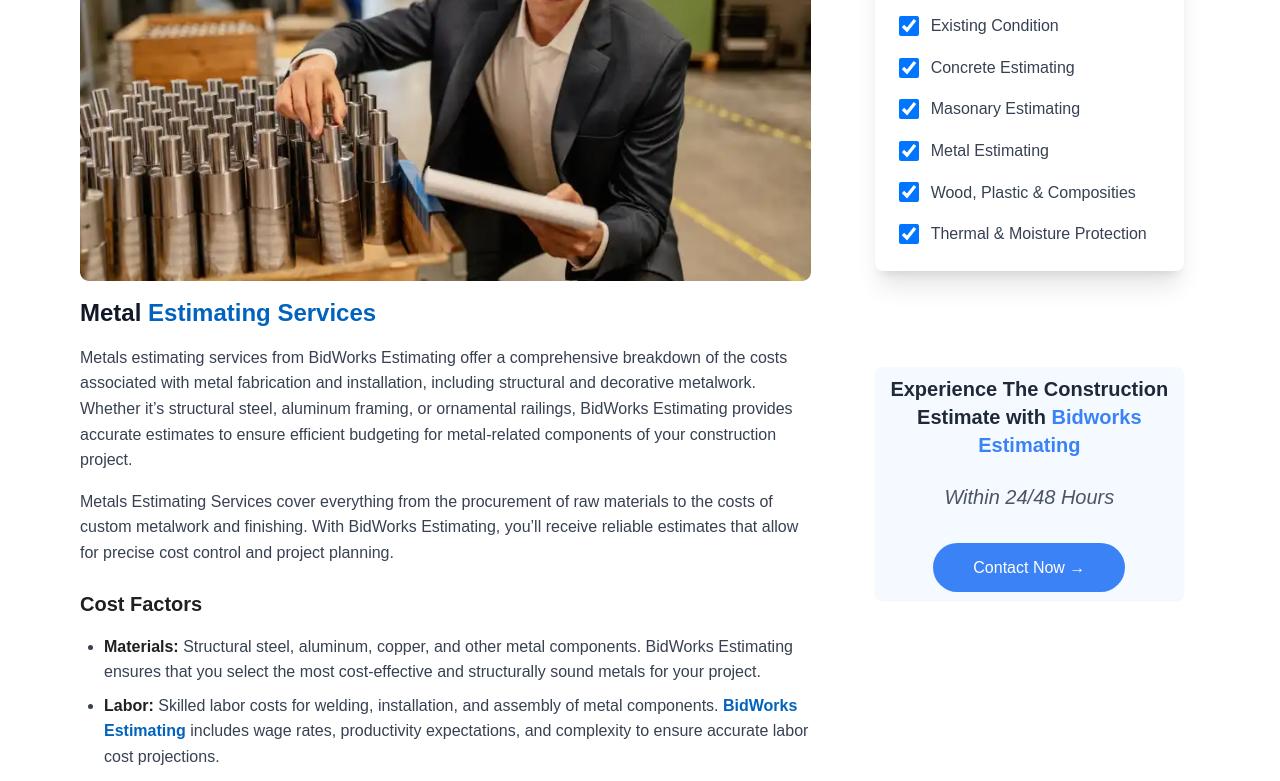
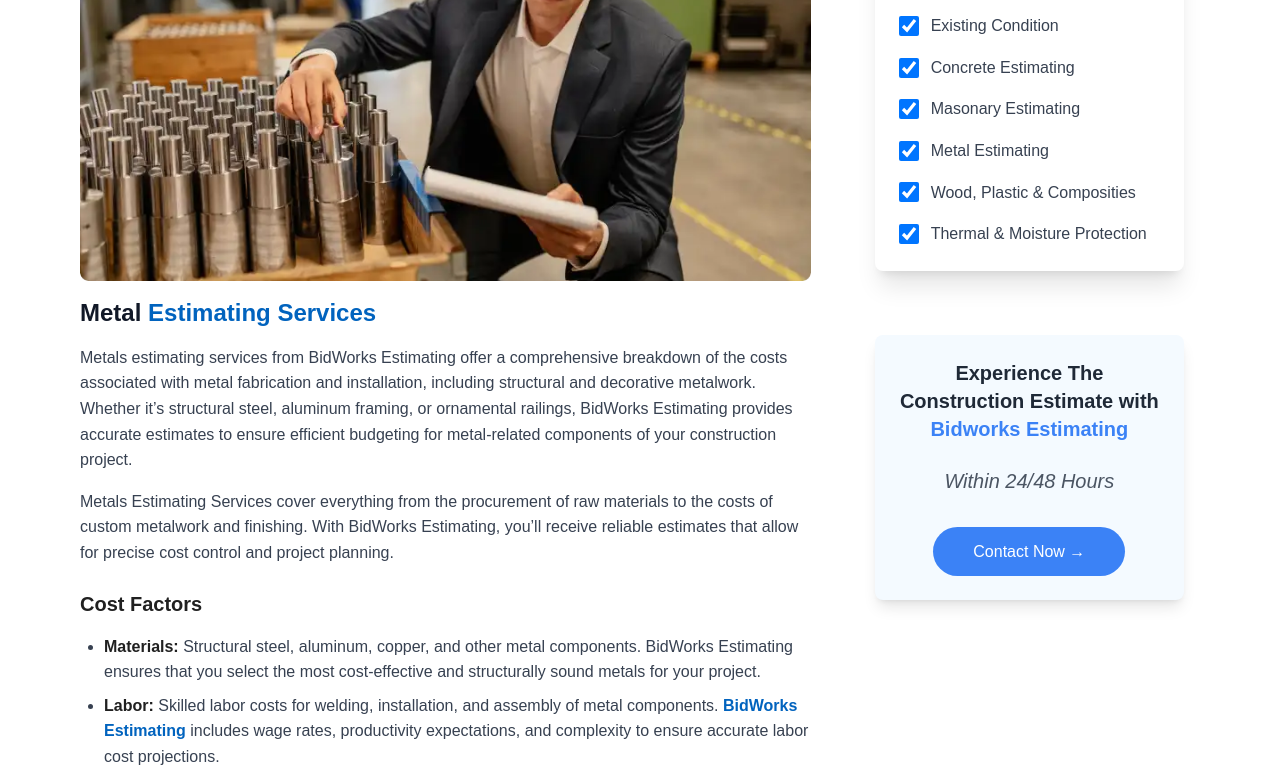
Before and after one commit to Anaskhaan/construction-aed, a React (Vite) app in the folder frontend/: page /metals in a window 1280 px wide. Shown: the part 521-1302 px from the top of the page. Built offline with nearby package versions, Linux system fonts and the light colour scheme.

Commit message:
styles enhanced

```diff
--- a/frontend/src/components/SearchingTrades/SearchTrades.jsx
+++ b/frontend/src/components/SearchingTrades/SearchTrades.jsx
@@ -98,7 +98,7 @@
           </div>
         </div>
       </div>
-      <div className="bg-[#F4FAFF] rounded-lg shadow-sm py-2 text-center mt-8">
+      <div className="bg-[#F4FAFF] rounded-lg shadow-lg p-6 text-center ">
         <h3 className="text-xl font-semibold text-gray-800 mb-6">
           Experience The Construction Estimate with{" "}
           <span className="text-blue-500">Bidworks Estimating</span>
```
